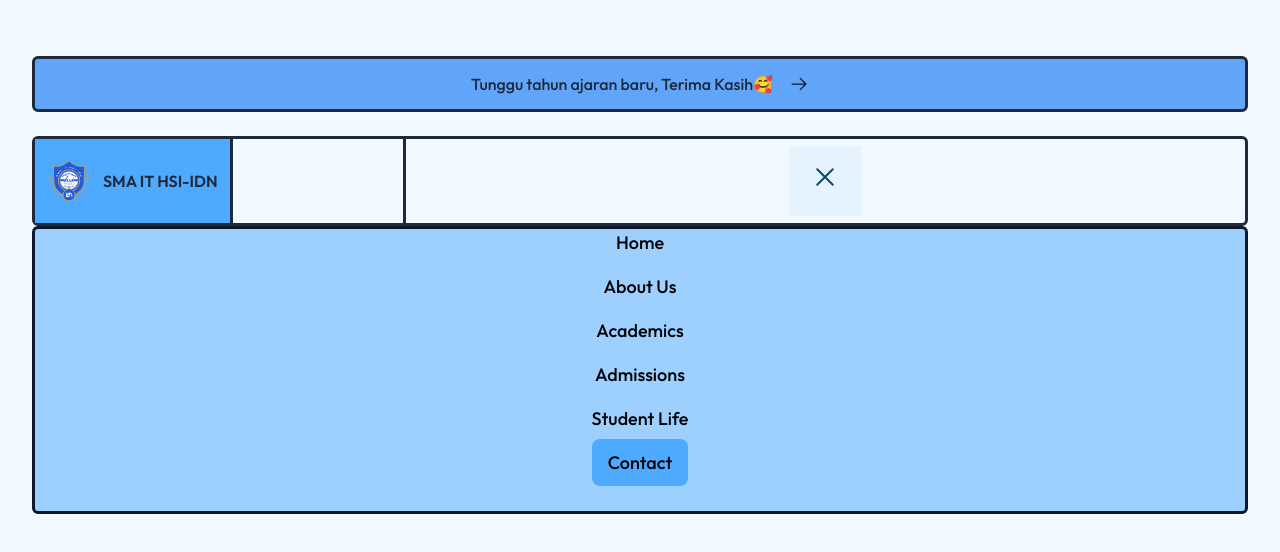
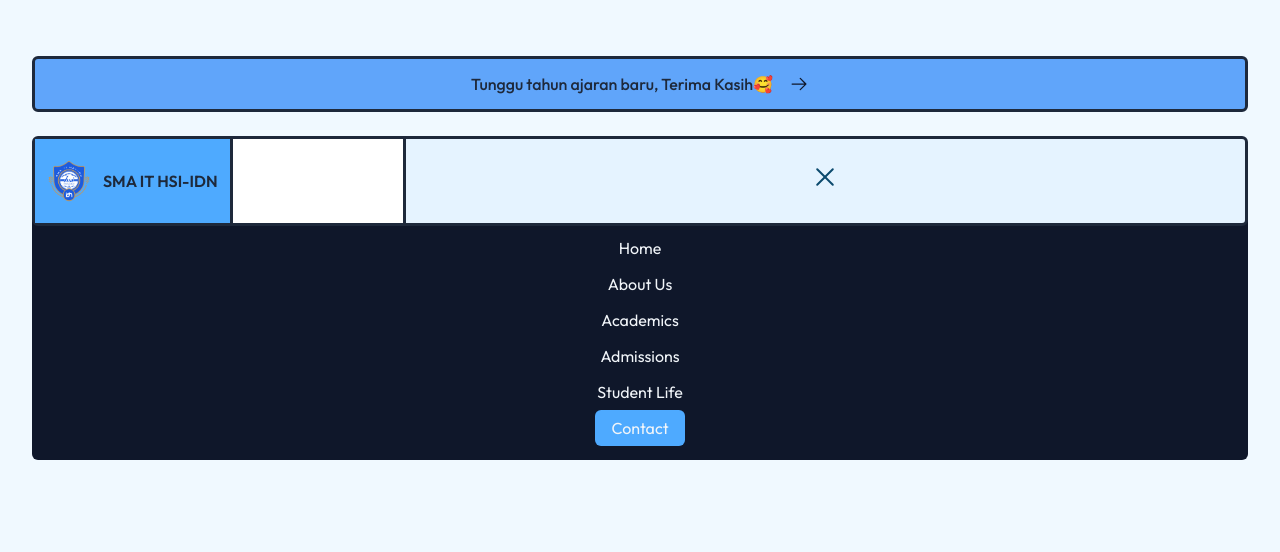
Before and after one commit to DzaakhIdn/web-sekolah, a website: page index.html in a window 1280 px wide. Both pictures are taken after a click on the label 825 px from the left and 181 px from the top of the page. Drawn offline with Linux system fonts and the light colour scheme.

Commit message:
new edit 23/08

```diff
--- a/index.html
+++ b/index.html
@@ -41,7 +41,7 @@
       </div>
       <div class="box relative w-full">
         <div
-          class="nav-item w-full h-auto border-[3px] border-slate-800 rounded-md mt-6 flex"
+          class="nav-item w-full h-auto border-[3px] border-slate-800 rounded-md mt-6 flex sticky z-50 bg-[#E5F3FF]"
         >
           <div class="logo flex items-center py-5 px-3 gap-3 bg-[#4EAAFF]">
             <img src="img/logo-idn.png" alt="logo-idn" class="w-11 h-11" />
@@ -49,9 +49,11 @@
               SMA IT HSI-IDN
             </p>
           </div>
-          <div class="empty border-x-[3px] w-44 h-auto border-slate-800"></div>
           <div
-            class="toggle bg-[#E5F3FF] flex m-auto items-center justify-end w-auto h-auto"
+            class="empty border-x-[3px] w-44 h-auto border-slate-800 bg-white"
+          ></div>
+          <div
+            class="toggle flex m-auto items-center justify-end w-auto h-auto"
           >
             <input
               type="checkbox"
@@ -61,7 +63,7 @@
             />
             <label
               for="hamburger"
-              class="peer-checked:hamburger block relative z-20 p-6 cursor-pointer"
+              class="peer-checked:hamburger block relative z-10 p-6 cursor-pointer"
             >
               <div
                 aria-hidden="true"
@@ -78,11 +80,11 @@
           </div>
         </div>
         <div
-          class="nav-content w-full border-[3px] border-slate-900 overflow-hidden bg-[#9dd0ff] rounded-md h-72"
+          class="nav-content w-full border-b-[3px] border-r-[3px] border-l-[3px] border-slate-900 overflow-hidden bg-slate-900 rounded-md h-[0rem] absolute top-1 pt-[6rem] text-slate-100 transition-all duration-300"
           id="nav"
         >
           <ul
-            class="font-medium flex flex-col justify-center items-center gap-4 text-lg"
+            class=" flex flex-col justify-center items-center gap-3 text-base"
           >
             <li><a href="#">Home</a></li>
             <li><a href="#">About Us</a></li>
@@ -90,7 +92,7 @@
             <li><a href="#">Admissions</a></li>
             <li><a href="#">Student Life</a></li>
             <li>
-              <a href="#" class="bg-[#4EAAFF] py-3 px-4 rounded-lg">Contact</a>
+              <a href="#" class="bg-[#4EAAFF] py-2 px-4 rounded-md">Contact</a>
             </li>
           </ul>
         </div>
--- a/src/main.js
+++ b/src/main.js
@@ -1,2 +1,9 @@
 let hamburger = document.getElementById('hamburger')
 let nav = document.getElementById('nav')
+let toggle = document.querySelector(".toggle")
+
+toggle.addEventListener("click", function(){
+    console.log('jalan');
+    nav.classList.add("h-[20rem]")
+    nav.classList.remove("h-[0rem]")
+})
```
Also changed, not shown: src/output.css.
